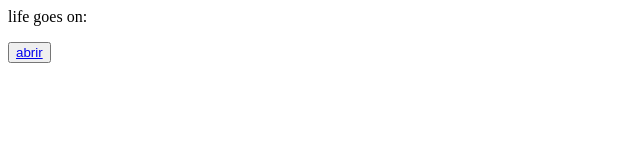
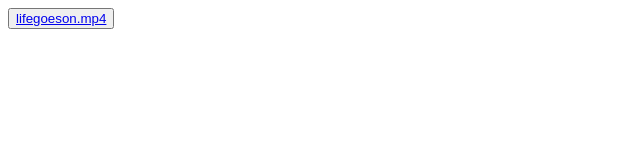
Before and after one commit to blenquir/video, a plain HTML site: page index.html in a window 1280 px wide. Shown: the whole page, without its empty margins (0-640 px from the left). Drawn offline with Linux system fonts and the light colour scheme.

Commit message:
Update index.html

```diff
--- a/index.html
+++ b/index.html
@@ -1 +1 @@
-<p>life goes on: </p> <button><a href="lifegoeson.mp4">abrir</a></button>
+<button><a href="lifegoeson.mp4">lifegoeson.mp4</a></button>
```
